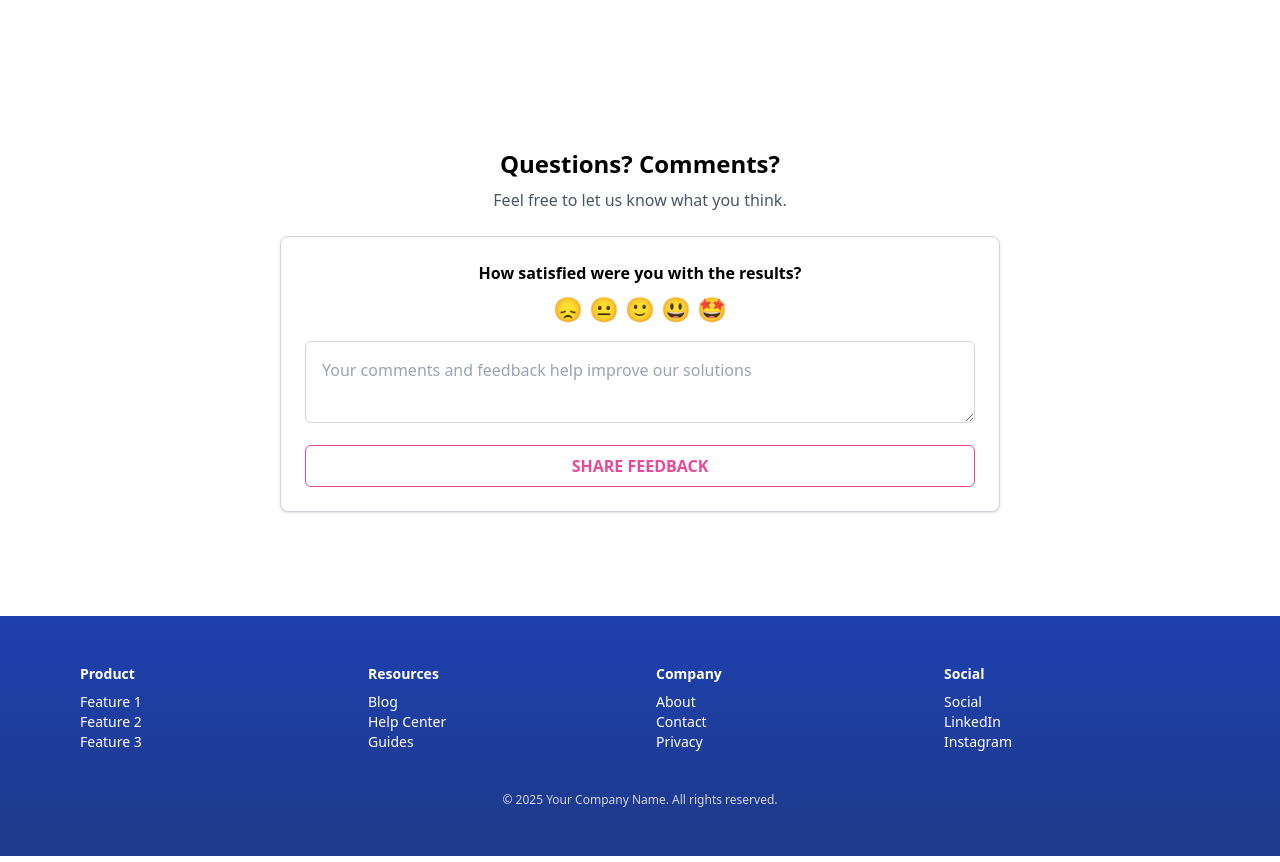
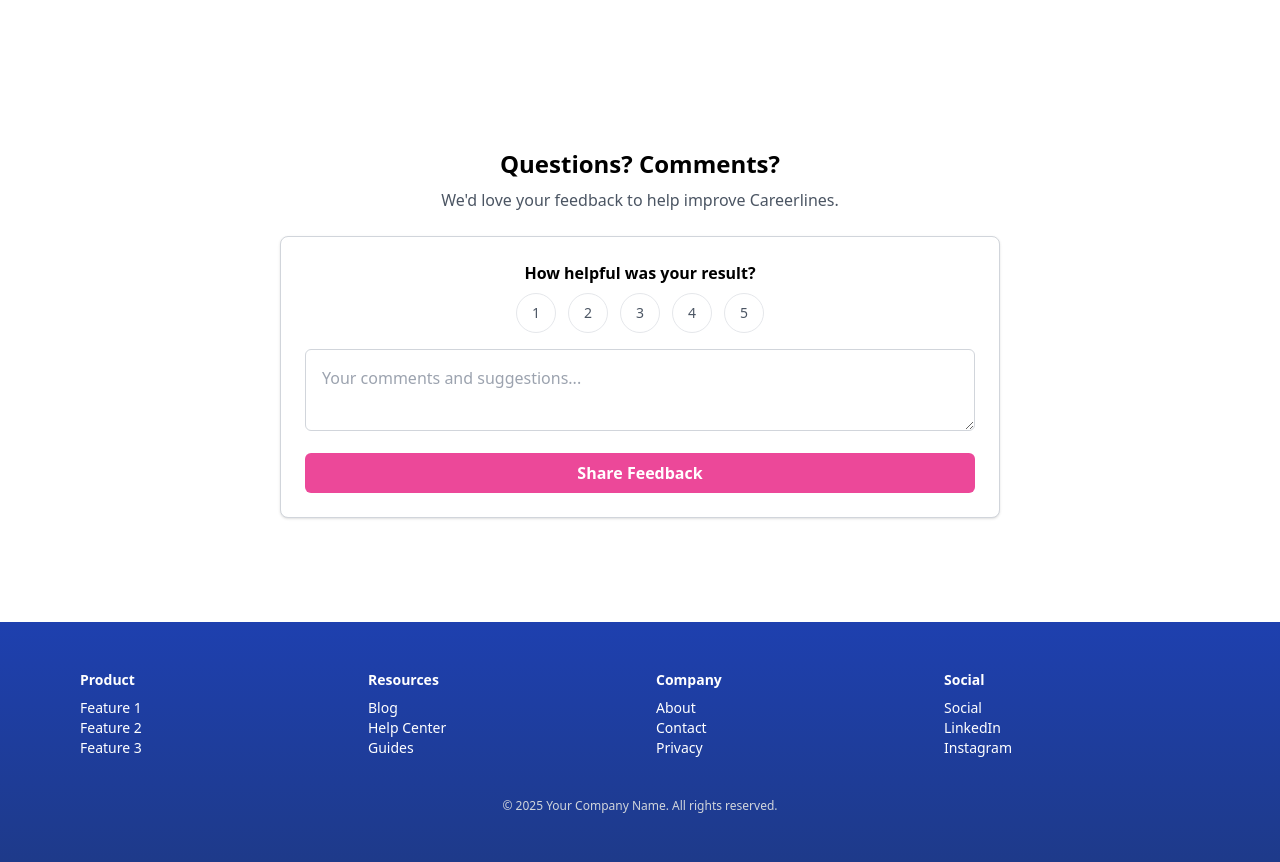
Before and after one commit to CarrionOnil/AI_email, a Next.js app: page / in a window 1280 px wide. Shown: the part 1980-2842 px from the top of the page. Built offline with nearby package versions, Linux system fonts and the light colour scheme.

Commit message:
Added a component file for feedback and made it more asthetic.

```diff
--- /dev/null
+++ b/components/FeedbackForm.js
@@ -0,0 +1,59 @@
+// components/FeedbackForm.js
+import { useState } from 'react';
+
+export default function FeedbackForm() {
+  const [feedback, setFeedback] = useState('');
+  const [satisfaction, setSatisfaction] = useState(null);
+  const [submitted, setSubmitted] = useState(false);
+
+  const handleSubmit = () => {
+    if (!feedback || satisfaction === null) return;
+    // Replace with real submission logic/API call if needed
+    console.log('Submitted feedback:', { feedback, satisfaction });
+    setSubmitted(true);
+    setFeedback('');
+    setSatisfaction(null);
+  };
+
+  return (
+    <section className="max-w-3xl mx-auto mt-20 mb-20 p-6 text-center">
+      <h2 className="text-2xl font-bold mb-2">Questions? Comments?</h2>
+      <p className="text-gray-600 mb-6">We'd love your feedback to help improve Careerlines.</p>
+
+      <div className="bg-white p-6 rounded-lg shadow border border-gray-300">
+        {submitted ? (
+          <p className="text-green-600 font-medium">Thank you for your feedback! 🎉</p>
+        ) : (
+          <>
+            <p className="font-semibold mb-2">How helpful was your result?</p>
+            <div className="flex justify-center gap-3 mb-4">
+              {[1, 2, 3, 4, 5].map((value) => (
+                <button
+                  key={value}
+                  className={`w-10 h-10 rounded-full border text-sm font-medium ${
+                    satisfaction === value ? 'bg-blue-600 text-white' : 'bg-white text-gray-600'
+                  }`}
+                  onClick={() => setSatisfaction(value)}
+                >
+                  {value}
+                </button>
+              ))}
+            </div>
+            <textarea
+              className="w-full border border-gray-300 rounded-md p-4 mb-4"
+              placeholder="Your comments and suggestions..."
+              value={feedback}
+              onChange={(e) => setFeedback(e.target.value)}
+            ></textarea>
+            <button
+              onClick={handleSubmit}
+              className="w-full bg-pink-500 hover:bg-pink-600 text-white font-bold py-2 rounded-md transition-colors"
+            >
+              Share Feedback
+            </button>
+          </>
+        )}
+      </div>
+    </section>
+  );
+}
--- a/pages/index.js
+++ b/pages/index.js
@@ -5,7 +5,7 @@ import EmailForm from "@/components/emailform";
 import HowItWorks from '../components/HowItWorks';
 import WhyCareerlines from '../components/WhyCareerlines';
 import Testimonials from '../components/Testimonials';
-
+import FeedbackForm from '../components/FeedbackForm';
 
 export default function Home() {
   return (
@@ -34,17 +34,7 @@ export default function Home() {
       <Testimonials />
 
       {/* Feedback Section */}
-      <section className="max-w-3xl mx-auto mt-20 mb-20 p-6 text-center">
-        <h2 className="text-2xl font-bold mb-2">Questions? Comments?</h2>
-        <p className="text-gray-600 mb-6">Feel free to let us know what you think.</p>
-
-        <div className="bg-white p-6 rounded-lg shadow border border-gray-300">
-          <p className="font-semibold mb-2">How satisfied were you with the results?</p>
-          <div className="text-2xl mb-4">😞 😐 🙂 😃 🤩</div>
-          <textarea className="w-full border border-gray-300 rounded-md p-4 mb-4" placeholder="Your comments and feedback help improve our solutions"></textarea>
-          <button className="w-full border border-pink-500 text-pink-500 font-bold py-2 rounded-md hover:bg-pink-50 transition-colors">SHARE FEEDBACK</button>
-        </div>
-      </section>
+      <FeedbackForm />
 
       {/* Footer */}
       <footer className="bg-gradient-to-t from-blue-900 to-blue-800 text-white py-12 mt-20">
```
